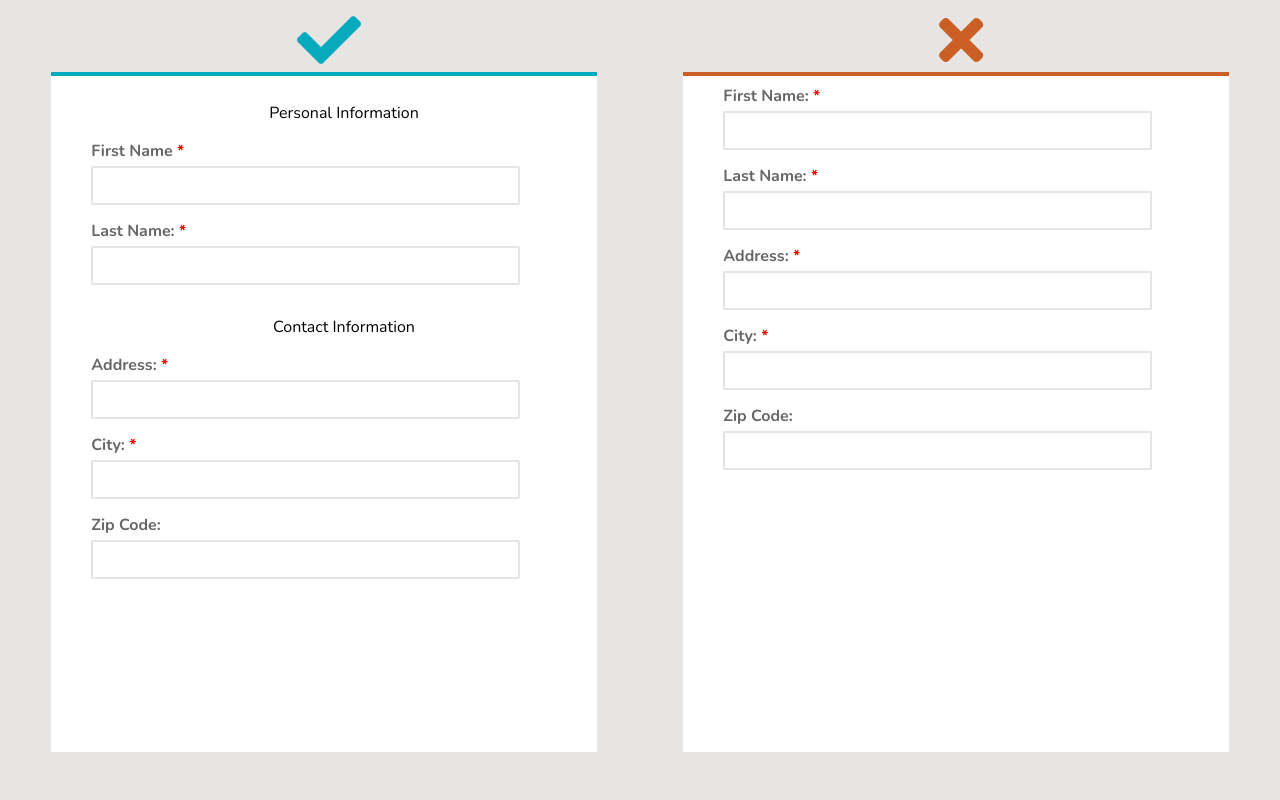
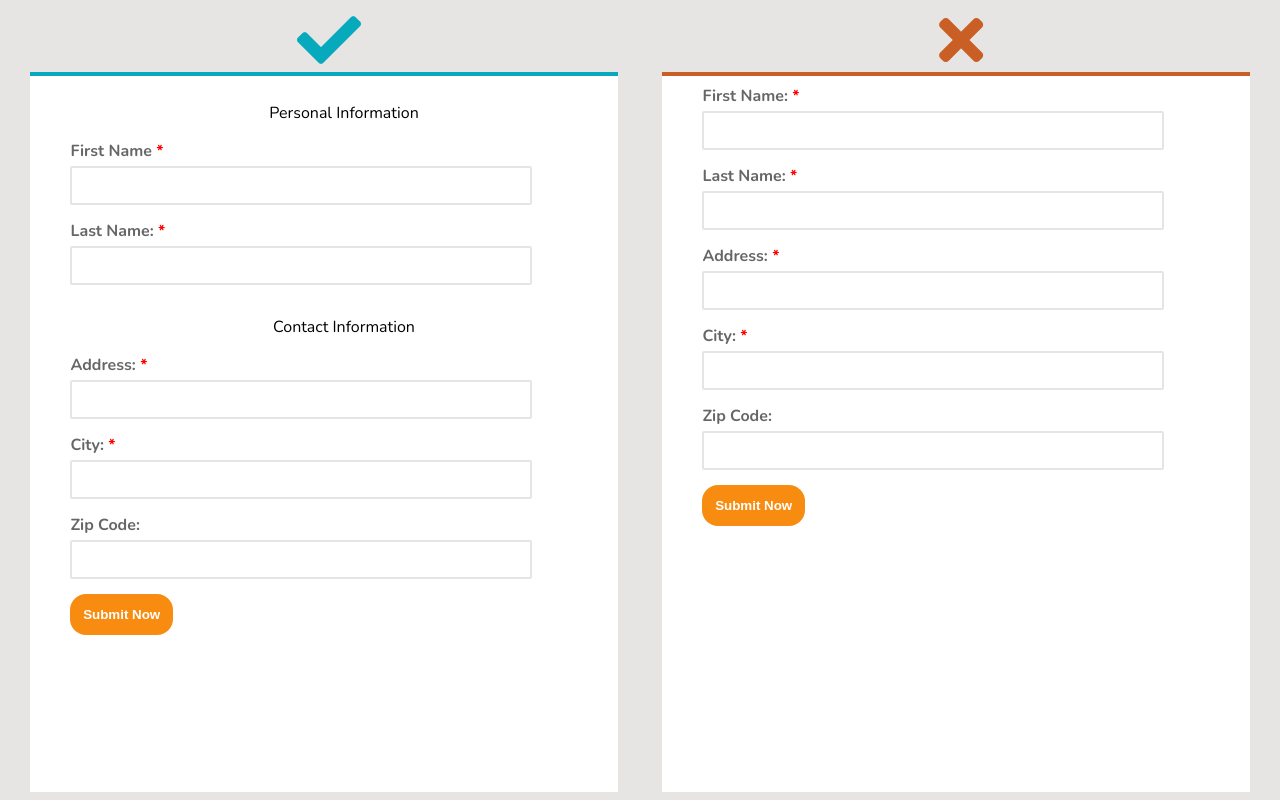
Before and after one commit to oyakhilomee/Two-Forms-With-Flex, a plain HTML site: page index.html in a window 1280 px wide. Drawn offline with nearby package versions, Linux system fonts and the light colour scheme.

Commit message:
fixing some bugs

```diff
--- a/Styles/flexboxtraining.css
+++ /dev/null
@@ -1,73 +0,0 @@
-
-.container {
-    display: flex;
-    justify-content: space-around;
-    height: 85vmin;
-
-}
-
-.d-flex1 {
-    background-color: white;
-    width: 40%;
-    padding: 10px 0px 0px 40px;
-    border-top: 4px solid #06aabc;
-
-}
-
-.d-flex2 {
-    background-color: white;
-    width: 40%;
-    padding: 9px 0px 0px 40px;
-    border-top: 4px solid #ca5f25;
-}
-
-body {
-    background-color: #e6e5e4;
-    font-family: 'Nunito', sans-serif;
-}
-
-/* #06aabc #ca5f25 */
-
-.icons {
-    display: flex;
-    justify-content: space-around;
-}
-
-.fa-check {
-    color: #06aabc;
-    font-size: 64px;
-}
-
-.fa-times {
-    color: #ca5f25;
-    font-size: 64px;
-}
-
-label {
-    display: block;
-    font-weight: 700;
-    color: rgba(0, 0, 0, 0.6);
-}
-
-input {
-    width: 80%;
-    border: 2px solid  #e6e5e4;
-    padding: 10px 10px 10px 10px;
-    border-radius: 2px;
-    margin: 04px 0px 15px 0px;
-}
-
-input:focus {
-    cursor: pointer;
-    border: none;
-    background-color: #e6e5e4;
-}
-
-p {
-    text-align: center;
-    font-weight: 500;
-}
-
-.icered {
-    color: red;
-}
--- /dev/null
+++ b/Styles/main.scss
@@ -0,0 +1,96 @@
+.container {
+  //   display: flex;
+  justify-content: space-around;
+  height: 90vmin;
+}
+
+.d-md-flex1 {
+  @media screen and (min-width: 768px) {
+    display: flex;
+  }
+}
+
+.d-flex1 {
+  background-color: white;
+  width: 80%;
+  margin: 3rem 0 2rem 0;
+  margin: 0 auto;
+  padding: 10px 0 0 40px;
+  border-top: 4px solid #06aabc;
+  @media screen and (min-width: 768px) {
+    margin: 0 1.4rem 0 1.4rem;
+  }
+}
+
+.submit-btn {
+  background-color: rgb(248, 140, 17);
+  padding: 0.8rem 0.8rem 0.8rem 0.8rem;
+  color: #fff;
+  font-weight: bold;
+  border-radius: 1rem;
+  border: none;
+  margin-bottom: 1rem;
+}
+
+.d-flex2 {
+  background-color: white;
+  width: 80%;
+  margin: 3rem 0 2rem 0;
+  margin: 2rem auto;
+  padding: 9px 0px 0px 40px;
+  border-top: 4px solid #ca5f25;
+  @media screen and (min-width: 768px) {
+    margin: 0 1.4rem 0 1.4rem;
+  }
+}
+
+body {
+  background-color: #e6e5e4;
+  font-family: "Nunito", sans-serif;
+}
+
+/* #06aabc #ca5f25 */
+
+.icons {
+  display: flex;
+  justify-content: space-around;
+}
+
+.fa-check {
+  color: #06aabc;
+  font-size: 64px;
+}
+
+.fa-times {
+  color: #ca5f25;
+  font-size: 64px;
+}
+
+label {
+  display: block;
+  font-weight: 700;
+  color: rgba(0, 0, 0, 0.6);
+}
+
+input {
+  width: 80%;
+  border: 2px solid #e6e5e4;
+  padding: 10px 10px 10px 10px;
+  border-radius: 2px;
+  margin: 04px 0px 15px 0px;
+}
+
+input:focus {
+  cursor: pointer;
+  border: none;
+  background-color: #e6e5e4;
+}
+
+p {
+  text-align: center;
+  font-weight: 500;
+}
+
+.icered {
+  color: red;
+}
--- a/index.html
+++ b/index.html
@@ -1,90 +1,96 @@
 <!DOCTYPE html>
 <html lang="en">
   <head>
-    <meta charset="UTF-8">
-    <meta name="viewport" content="width=device-width, initial-scale=1.0">
-    <link rel="stylesheet" href="/Styles/flexboxtraining.css">
-    <link href="https://fonts.googleapis.com/css2?family=Nunito:wght@300;400;700&display=swap" rel="stylesheet">
-    <link rel="stylesheet" href="https://cdnjs.cloudflare.com/ajax/libs/font-awesome/5.14.0/css/all.min.css"
+    <meta charset="UTF-8" />
+    <meta name="viewport" content="width=device-width, initial-scale=1.0" />
+    <link rel="stylesheet" href="/Styles/main.css" />
+    <link
+      href="https://fonts.googleapis.com/css2?family=Nunito:wght@300;400;700&display=swap"
+      rel="stylesheet"
+    />
+    <link
+      rel="stylesheet"
+      href="https://cdnjs.cloudflare.com/ajax/libs/font-awesome/5.14.0/css/all.min.css"
       integrity="sha512-1PKOgIY59xJ8Co8+NE6FZ+LOAZKjy+KY8iq0G4B3CyeY6wYHN3yt9PW0XpSriVlkMXe40PTKnXrLnZ9+fkDaog=="
-        crossorigin="anonymous" />
+      crossorigin="anonymous"
+    />
     <title>Forms With Flex</title>
   </head>
   <body>
-
     <div class="icons">
-    <i class="fas fa-check" ></i>
+      <i class="fas fa-check"></i>
       <i class="fas fa-times"></i>
     </div>
 
-    <div class="container">
-
-        <div class="d-flex1">
-
+    <div class="container d-md-flex1">
+      <div class="d-flex1 ">
         <form action="">
-
           <p>Personal Information</p>
 
-                <label for="firstname">First Name
+          <label for="firstname "
+            >First Name
             <span class="icered">*</span>
           </label>
-                <input type="text" id="firstname" required>
+          <input type="text" id="firstname" required />
 
-                <label for="lastname">Last Name:
+          <label for="lastname"
+            >Last Name:
             <span class="icered">*</span>
           </label>
-                <input type="text" id="lastname" required>
-
+          <input type="text" id="lastname" required />
 
           <p>Contact Information</p>
 
-                <label for="address"> Address:
+          <label for="address">
+            Address:
             <span class="icered">*</span>
           </label>
-                <input type="text" id="address" required>
+          <input type="text" id="address" required />
 
-                <label for="city">City:
+          <label for="city"
+            >City:
             <span class="icered">*</span>
           </label>
-                <input type="text" id="city" required>
+          <input type="text" id="city" required />
 
           <label for="zipcode">Zip Code: </label>
-                <input type="text" id="zipcode">
+          <input type="text" id="zipcode" />
 
+          <button type="submit " class="submit-btn btn-one">Submit Now</button>
         </form>
       </div>
 
       <div class="d-flex2">
-
-            <form >
-                <label for="firstname2">First Name:
+        <form>
+          <label for="firstname2"
+            >First Name:
             <span class="icered">*</span>
           </label>
-                <input type="text" required>
+          <input type="text" required />
 
-                <label for="lastname2">Last Name:
+          <label for="lastname2"
+            >Last Name:
             <span class="icered">*</span>
           </label>
-                <input type="text" id="lastname" required>
+          <input type="text" id="lastname" required />
 
-                <label for="address2">Address:
+          <label for="address2"
+            >Address:
             <span class="icered">*</span>
           </label>
-                <input type="text" id="address2" required>
-
-
-                <label for="city2">City:
+          <input type="text" id="address2" required />
+<!-- e -->
+          <label for="city2"
+            >City:
             <span class="icered">*</span>
           </label>
-                <input type="text" id="city2" required>
+          <input type="text" id="city2" required />
 
           <label for="zipcode2">Zip Code:</label>
-                <input type="text" id="zipcode2">
-
+          <input type="text" id="zipcode2" />
+          <button type="submit " class="submit-btn">Submit Now</button>
         </form>
       </div>
     </div>
-
-
   </body>
 </html>
```
Also changed, not shown: Styles/main.css (added), 1 other file. Lines whose indentation alone changed are shown as unchanged.
